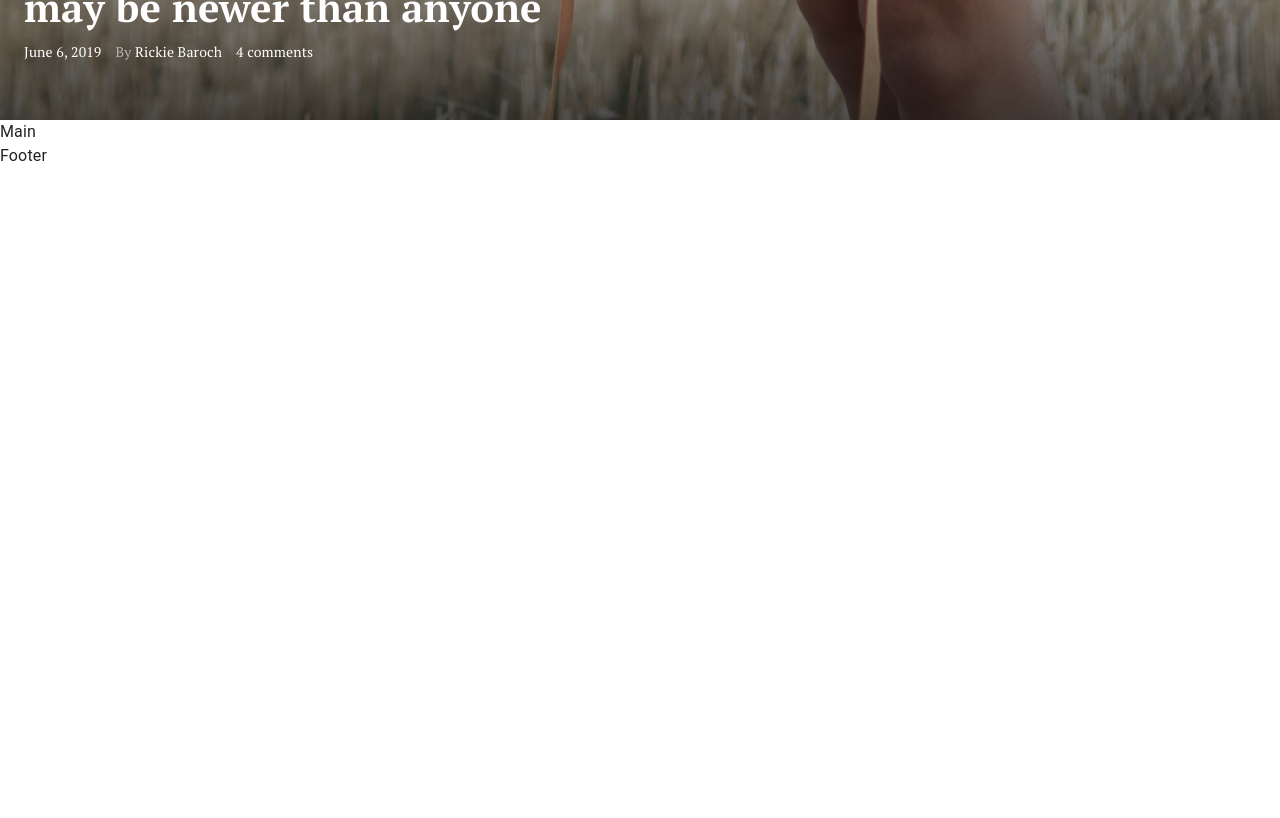
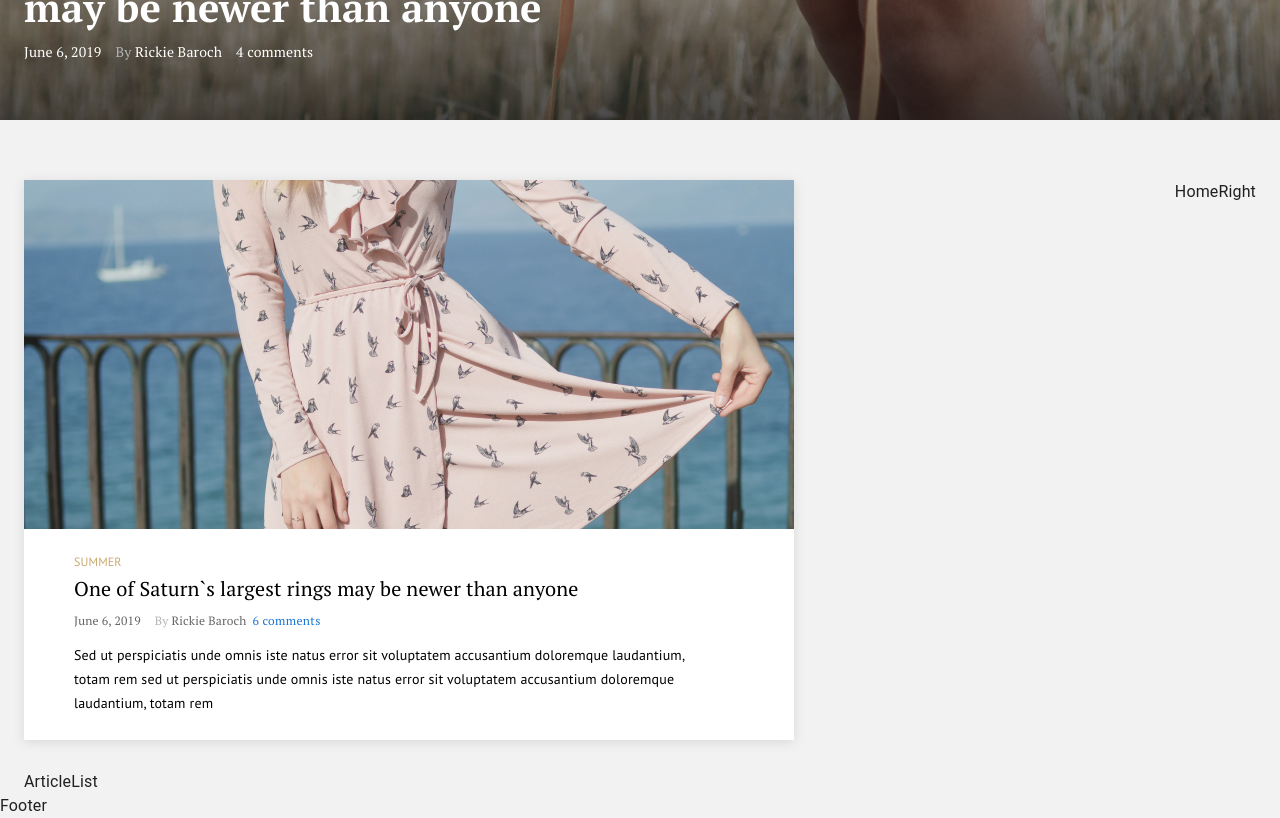
Before and after one commit to KurachBogdan/control-project, a React (Create React App) app: page / in a window 1280 px wide. Shown: the part 680-1498 px from the top of the page. Before the commit the page ends 848 px from the top, so only its background shows below. Built offline with nearby package versions, Linux system fonts and the light colour scheme.

Commit message:
add HomeArticle with styles

```diff
--- a/public/index.html
+++ b/public/index.html
@@ -18,7 +18,7 @@
 
 <body>
   <noscript>You need to enable JavaScript to run this app.</noscript>
-  <div id="root"></div>
+  <div id="root" style="background-color: #F2F2F2;"></div>
 </body>
 
 </html>
--- /dev/null
+++ b/src/components/ArticleList/ArticleList.tsx
@@ -0,0 +1,7 @@
+type Props = {}
+
+const ArticleList = (props: Props) => {
+    return <div>ArticleList</div>
+}
+
+export default ArticleList
--- /dev/null
+++ b/src/components/HomeArticle/HomeArticle.scss
@@ -0,0 +1,58 @@
+.main_article_background {
+    background: url("../../assets/Main_article.png") no-repeat;
+    height: 349px;
+}
+
+.main_article {
+    width: 770px;
+    filter: drop-shadow(0px 2px 6px rgba(0, 0, 0, 0.1));
+    margin-bottom: 30px;
+    cursor: context-menu;
+}
+.main_article_container {
+    background-color: white;
+    padding: 25px 0px 25px 50px;
+}
+
+.main_article_category {
+    font-family: 'PT Sans', sans-serif;
+    font-size: 12px;
+    line-height: 16px;
+    color: #C9A96E;
+    text-transform: uppercase;
+    margin: 0px 0px 6px 0px;
+}
+
+.main_article_title {
+    font-family: 'PT Serif', serif;
+    font-size: 20px;
+    line-height: 26px;
+    color: black;
+    margin: 0px 0px 11px 0px;
+}
+
+.date_row {
+    font-family: 'PT Serif', serif;
+    font-size: 12px;
+    line-height: 16px;
+    color: #666666;
+    margin: 0px 0px 14px 0px;
+}
+
+.article_main {
+    font-family: 'PT Sans', sans-serif;
+    font-size: 14px;
+    line-height: 24px;
+    color: black;
+    margin: 0px 100px 0px 0px;
+}
+
+.main_article_button {
+    text-transform: lowercase;
+    vertical-align: baseline;
+    font-family: 'PT Serif', serif;
+    font-size: 12px;
+    line-height: 16px;
+    padding: 0px 6px;
+    border-radius: 14%;
+}
--- /dev/null
+++ b/src/components/HomeArticle/HomeArticle.tsx
@@ -0,0 +1,32 @@
+import Button from '@mui/material/Button/Button'
+import './HomeArticle.scss'
+
+type Props = {}
+
+const HomeArticle = (props: Props) => {
+    return (
+        <div className="main_article">
+            <div className="main_article_background"></div>
+            <div className="main_article_container">
+                <p className="main_article_category">Summer</p>
+                <p className="main_article_title">
+                    One of Saturn`s largest rings may be newer than anyone
+                </p>
+                <p className="date_row">
+                    <span className="by">June 6, 2019</span>
+                    <span className="by_color">By </span>
+                    <span className="rickie_baroch">Rickie Baroch</span>
+                    <Button className="main_article_button">6 comments</Button>
+                </p>
+                <article className="article_main">
+                    Sed ut perspiciatis unde omnis iste natus error sit
+                    voluptatem accusantium doloremque laudantium, totam rem sed
+                    ut perspiciatis unde omnis iste natus error sit voluptatem
+                    accusantium doloremque laudantium, totam rem
+                </article>
+            </div>
+        </div>
+    )
+}
+
+export default HomeArticle
--- /dev/null
+++ b/src/components/HomeLeft/HomeLeft.scss
@@ -0,0 +1,4 @@
+.home_left {
+    display: flex;
+    justify-content: space-between;
+}
--- /dev/null
+++ b/src/components/HomeLeft/HomeLeft.tsx
@@ -0,0 +1,16 @@
+import ArticleList from 'components/ArticleList/ArticleList'
+import HomeArticle from 'components/HomeArticle/HomeArticle'
+import './HomeLeft'
+
+type Props = {}
+
+const HomeLeft = (props: Props) => {
+    return (
+        <div className='home_left'>
+            <HomeArticle />
+            <ArticleList />
+        </div>
+    )
+}
+
+export default HomeLeft
--- /dev/null
+++ b/src/components/HomeRight/HomeRight.tsx
@@ -0,0 +1,7 @@
+type Props = {}
+
+const HomeRight = (props: Props) => {
+    return <div>HomeRight</div>
+}
+
+export default HomeRight
--- a/src/components/Vehicle/Vehicle.scss
+++ b/src/components/Vehicle/Vehicle.scss
@@ -23,6 +23,7 @@
     padding-top: 90px;
     padding-bottom: 59px;
     width: 560px;
+    cursor: context-menu;
 }
 
 .vehicle {
--- a/src/container/Header/Header.tsx
+++ b/src/container/Header/Header.tsx
@@ -3,7 +3,6 @@ import AppBar from '@mui/material/AppBar'
 import Toolbar from '@mui/material/Toolbar'
 import Logo from 'components/Logo/Logo'
 import Menu from 'components/Menu/Menu'
-import Vehicle from 'components/Vehicle/Vehicle'
 
 type Props = {}
 
@@ -16,7 +15,6 @@ const Header = (props: Props) => {
                     <Menu />
                 </Toolbar>
             </AppBar>
-            <Vehicle />
         </>
     )
 }
--- a/src/container/Main/Main.tsx
+++ b/src/container/Main/Main.tsx
@@ -1,7 +1,13 @@
+import Home from 'pages/Home/Home'
+
 type Props = {}
 
 const Main = (props: Props) => {
-    return <div>Main</div>
+    return (
+        <>
+            <Home />
+        </>
+    )
 }
 
 export default Main
--- /dev/null
+++ b/src/pages/Home/Home.scss
@@ -0,0 +1,5 @@
+.home_container {
+    display: flex;
+    justify-content: space-between;
+    padding-top: 60px;
+}
--- /dev/null
+++ b/src/pages/Home/Home.tsx
@@ -0,0 +1,21 @@
+import Container from '@mui/material/Container/Container'
+import HomeLeft from 'components/HomeLeft/HomeLeft'
+import HomeRight from 'components/HomeRight/HomeRight'
+import Vehicle from 'components/Vehicle/Vehicle'
+import './Home.scss'
+
+type Props = {}
+
+const Home = (props: Props) => {
+    return (
+        <>
+            <Vehicle />
+            <Container maxWidth="xl" className="home_container">
+                <HomeLeft />
+                <HomeRight />
+            </Container>
+        </>
+    )
+}
+
+export default Home
```
Also changed, not shown: src/assets/Main_article.png (renamed from src/assets/Your image here (6).png).
